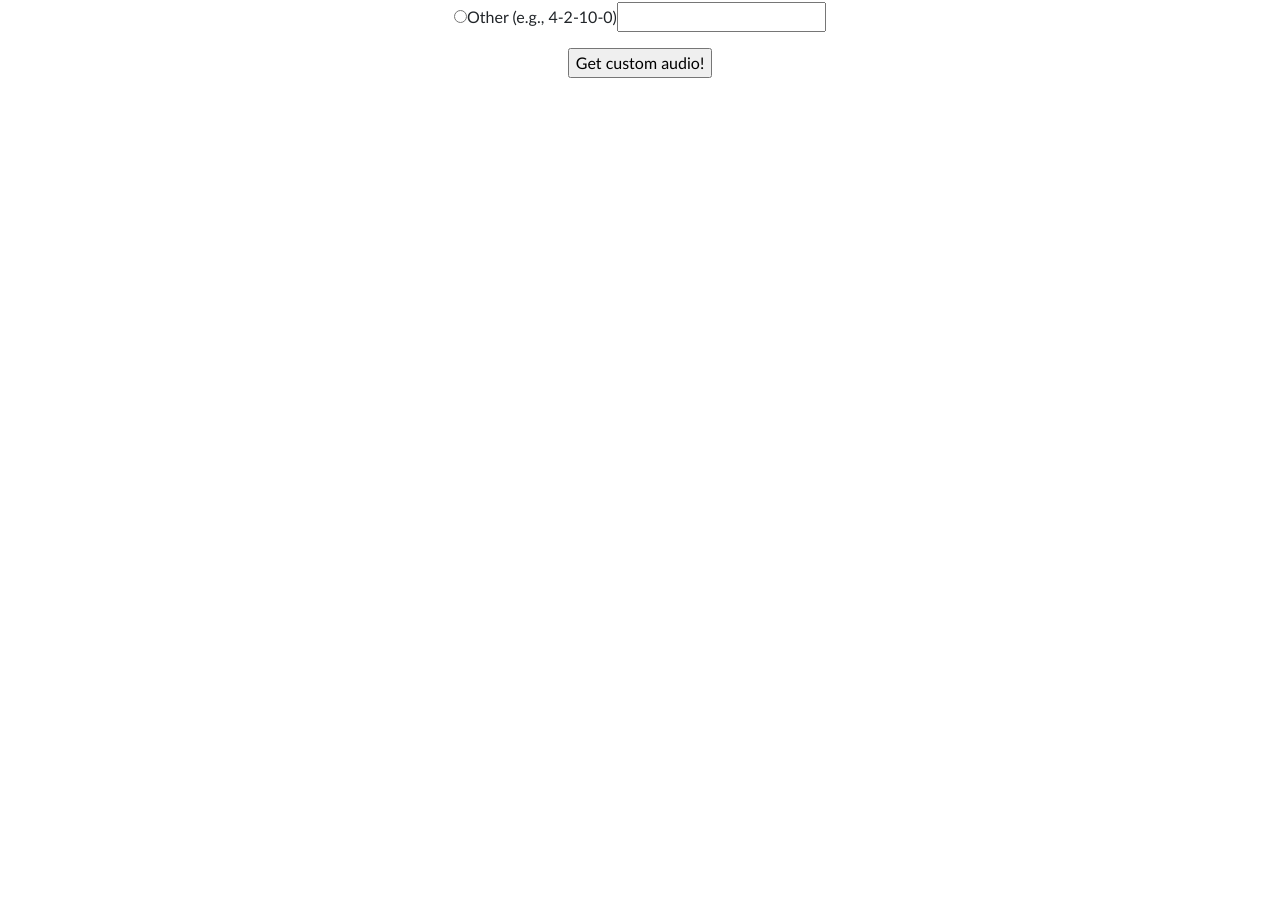
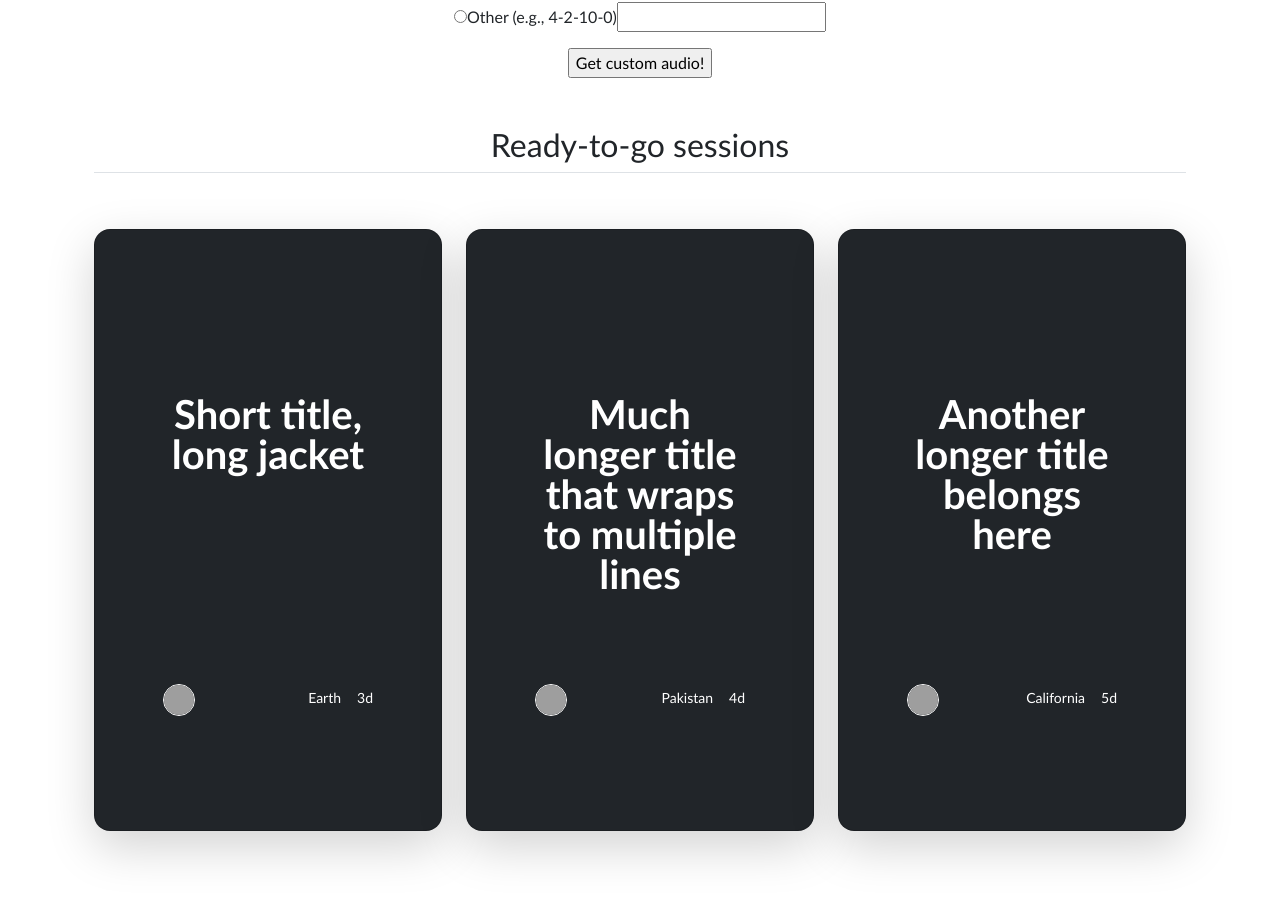
Before and after one commit to sophwag/fe-breathwork-customizer, a React (Create React App) app: page / in a window 1280 px wide. Shown: the part 340-1238 px from the top of the page. Before the commit the page ends 800 px from the top, so only its background shows below. Built offline with nearby package versions, Linux system fonts and the light colour scheme; grey boxes are pictures that could not be loaded.

Commit message:
Adds prefilled cards

```diff
--- a/package.json
+++ b/package.json
@@ -13,6 +13,7 @@
     "axios": "^0.27.2",
     "bootstrap": "^5.2.0",
     "react": "^18.2.0",
+    "react-bootstrap": "^2.5.0",
     "react-dom": "^18.2.0",
     "react-scripts": "5.0.1",
     "typescript": "^4.4.2",
--- a/public/index.html
+++ b/public/index.html
@@ -4,6 +4,7 @@
     <meta charset="utf-8" />
     <link rel="icon" href="%PUBLIC_URL%/favicon.ico" />
     <meta name="viewport" content="width=device-width, initial-scale=1, shrink-to-fit=no">
+    <link href="https://cdn.jsdelivr.net/npm/bootstrap@5.2.0/dist/css/bootstrap.min.css" rel="stylesheet" integrity="sha384-gH2yIJqKdNHPEq0n4Mqa/HGKIhSkIHeL5AyhkYV8i59U5AR6csBvApHHNl/vI1Bx" crossorigin="anonymous">
     <meta name="theme-color" content="#000000" />
     <meta
       name="description"
--- a/src/App.tsx
+++ b/src/App.tsx
@@ -5,6 +5,9 @@ import {useState} from "react";
 import axios from "axios";
 import AudioDisplay from "./components/AudioDisplay";
 import CustomSoundForm from "./components/CustomSoundForm";
+import PreFilled from "./components/PreFilled";
+
+
 
 function App() {
   const [audioStatusDisplay, setAudioStatusDisplay] = useState<any>({status: "idle"});
@@ -41,6 +44,7 @@ function App() {
         <p>Input your preferences to get a customized guided breathing session. </p>
         <CustomSoundForm getCustomAudio={getCustomAudio} setAudioStatusDisplay={setAudioStatusDisplay} />
         <AudioDisplay audioStatusDisplay={audioStatusDisplay} audioSrc={audioSrc} />
+        <PreFilled></PreFilled>
       </section>
     </div>
   );
--- /dev/null
+++ b/src/components/PreFilled.tsx
@@ -0,0 +1,79 @@
+// import 'bootstrap/dist/css/bootstrap.min.css';
+
+
+
+const PreFilled = (props: any) => {
+    return (
+        // source is https://getbootstrap.com/docs/5.2/examples/features/
+        <div className="container px-4 py-5" id="custom-cards">
+          <h2 className="pb-2 border-bottom">Ready-to-go sessions</h2>
+
+          <div className="row row-cols-1 row-cols-lg-3 align-items-stretch g-4 py-5">
+            <div className="col">
+              <div className="card card-cover h-100 overflow-hidden text-bg-dark rounded-4 shadow-lg" style={{ color: 'blue', lineHeight : 10, padding: 20 }}>
+                <div className="d-flex flex-column h-100 p-5 pb-3 text-white text-shadow-1">
+                  <h2 className="pt-5 mt-5 mb-4 display-6 lh-1 fw-bold">Short title, long jacket</h2>
+                  <ul className="d-flex list-unstyled mt-auto">
+                    <li className="me-auto">
+                      <img src="https://github.com/twbs.png" alt="Bootstrap" width="32" height="32" className="rounded-circle border border-white"></img>
+                    </li>
+                    <li className="d-flex align-items-center me-3">
+                      {/* <svg className="bi me-2" width="1em" height="1em"><use xlink:href="#geo-fill"/></svg> */}
+                      <small>Earth</small>
+                    </li>
+                    <li className="d-flex align-items-center">
+                      {/* <svg className="bi me-2" width="1em" height="1em"><use xlink:href="#calendar3"/></svg> */}
+                      <small>3d</small>
+                    </li>
+                  </ul>
+                </div>
+              </div>
+            </div>
+
+            <div className="col">
+              <div className="card card-cover h-100 overflow-hidden text-bg-dark rounded-4 shadow-lg" style={{ color: 'blue', lineHeight : 10, padding: 20 }}>
+                <div className="d-flex flex-column h-100 p-5 pb-3 text-white text-shadow-1">
+                  <h2 className="pt-5 mt-5 mb-4 display-6 lh-1 fw-bold">Much longer title that wraps to multiple lines</h2>
+                  <ul className="d-flex list-unstyled mt-auto">
+                    <li className="me-auto">
+                      <img src="https://github.com/twbs.png" alt="Bootstrap" width="32" height="32" className="rounded-circle border border-white"></img>
+                    </li>
+                    <li className="d-flex align-items-center me-3">
+                      {/* <svg className="bi me-2" width="1em" height="1em"><use xlink:href="#geo-fill"/></svg> */}
+                      <small>Pakistan</small>
+                    </li>
+                    <li className="d-flex align-items-center">
+                      {/* <svg className="bi me-2" width="1em" height="1em"><use xlink:href="#calendar3"/></svg> */}
+                      <small>4d</small>
+                    </li>
+                  </ul>
+                </div>
+              </div>
+            </div>
+
+            <div className="col">
+              <div className="card card-cover h-100 overflow-hidden text-bg-dark rounded-4 shadow-lg" style={{ color: 'blue', lineHeight : 10, padding: 20 }}>
+                <div className="d-flex flex-column h-100 p-5 pb-3 text-shadow-1">
+                  <h2 className="pt-5 mt-5 mb-4 display-6 lh-1 fw-bold">Another longer title belongs here</h2>
+                  <ul className="d-flex list-unstyled mt-auto">
+                    <li className="me-auto">
+                      <img src="https://github.com/twbs.png" alt="Bootstrap" width="32" height="32" className="rounded-circle border border-white"></img>
+                    </li>
+                    <li className="d-flex align-items-center me-3">
+                      {/* <svg className="bi me-2" width="1em" height="1em"><use xlink:href="#geo-fill"/></svg> */}
+                      <small>California</small>
+                    </li>
+                    <li className="d-flex align-items-center">
+                      {/* <svg className="bi me-2" width="1em" height="1em"><use xlink:href="#calendar3"/></svg> */}
+                      <small>5d</small>
+                    </li>
+                  </ul>
+                </div>
+              </div>
+            </div>
+          </div>
+        </div>
+    )
+    };
+
+export default PreFilled;
--- a/src/index.tsx
+++ b/src/index.tsx
@@ -1,9 +1,9 @@
 import React from 'react';
 import ReactDOM from 'react-dom/client';
 // Bootstrap CSS
-import 'bootstrap/dist/css/bootstrap.css';
+// import 'bootstrap/dist/css/bootstrap.css';
 // Bootstrap Bundle JS
-import "bootstrap/dist/js/bootstrap.bundle.min";
+// import "bootstrap/dist/js/bootstrap.bundle.min";
 import './index.css';
 import App from './App';
 import reportWebVitals from './reportWebVitals';
```
Also changed, not shown: 1 other file (tests, documents, lock files or other folders).
